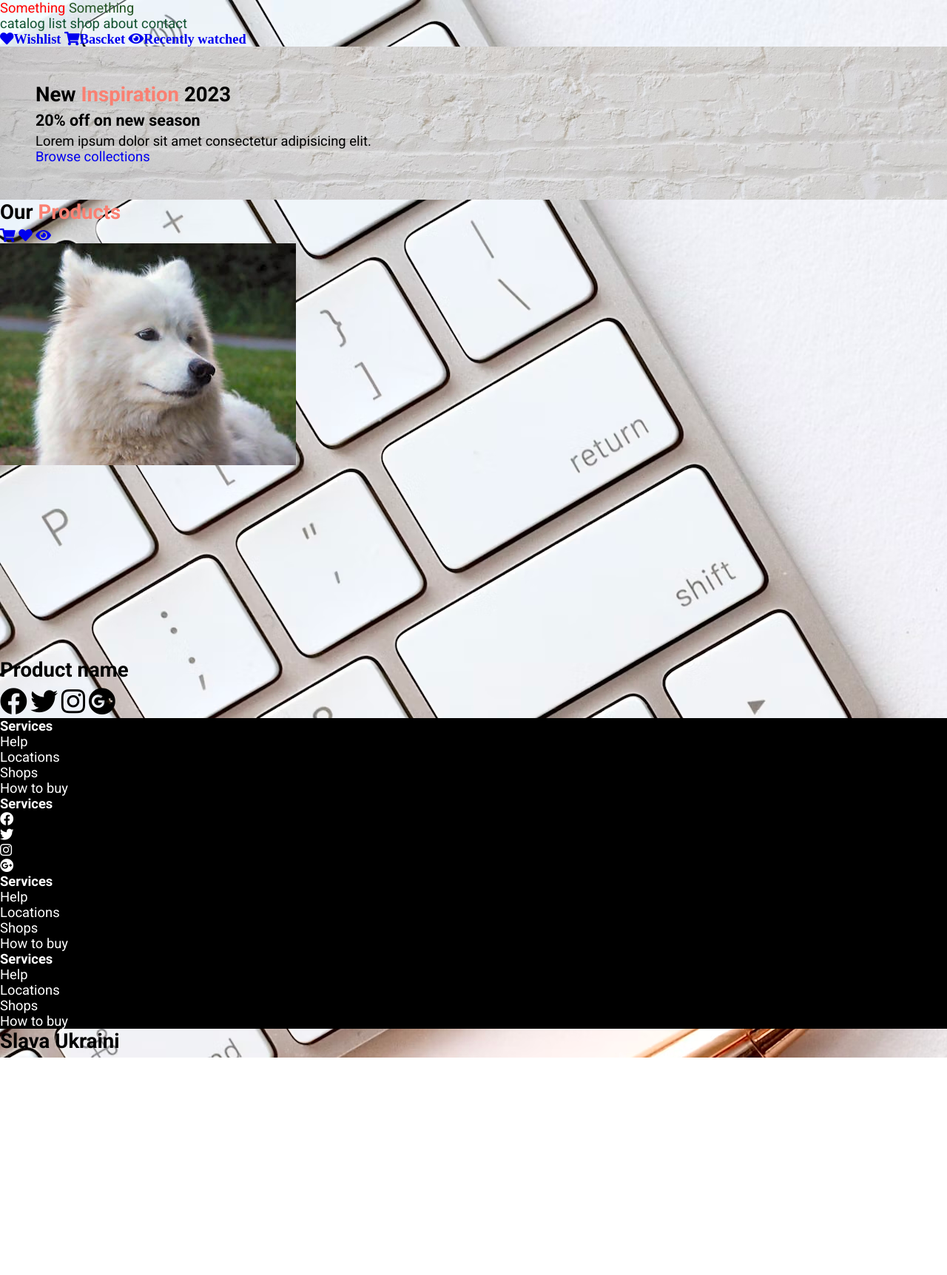
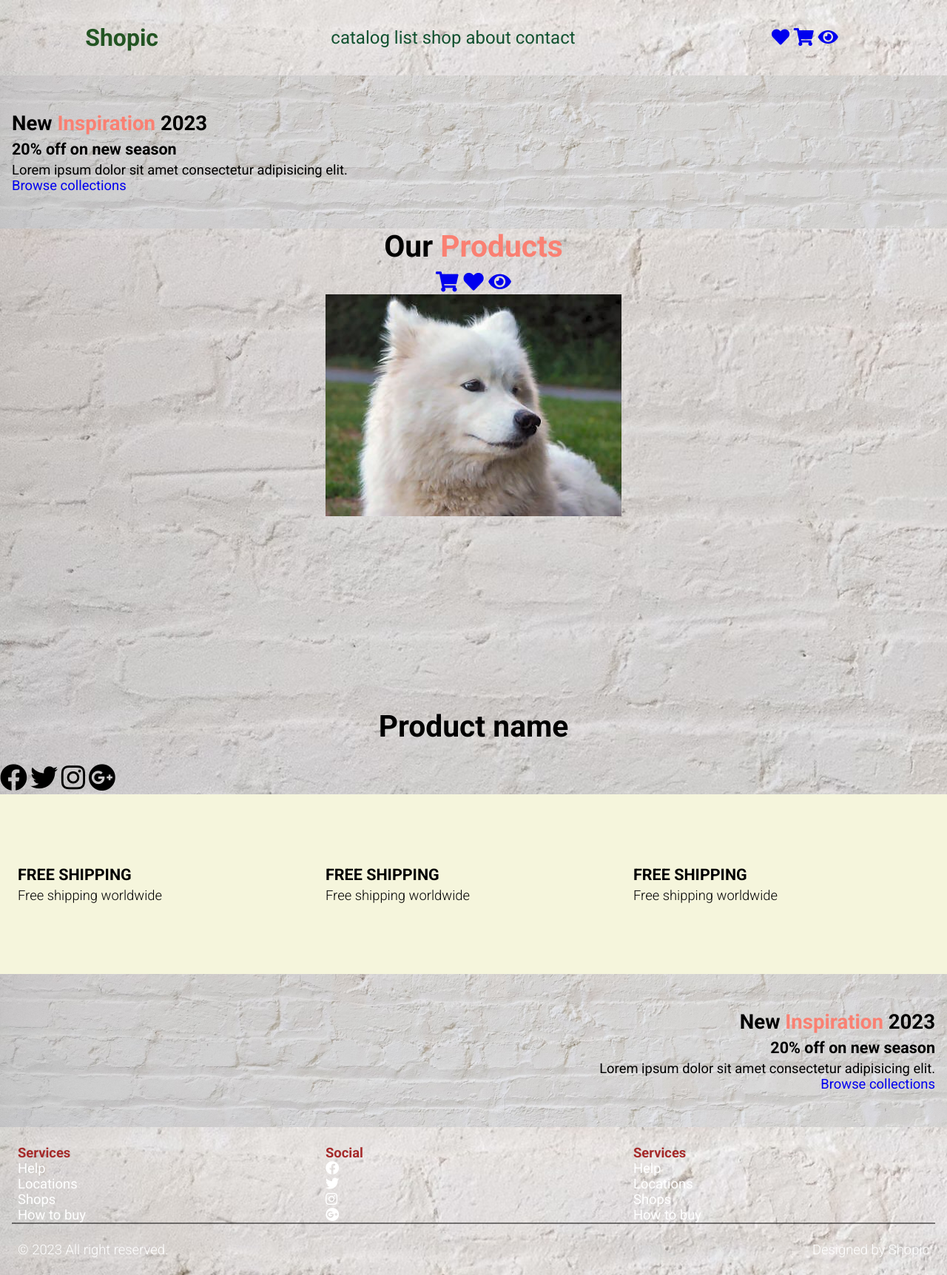
Before and after one commit to slavian333/html-g30, a plain HTML site: page index.html in a window 1280 px wide. Shown: the whole page at 74% size. Before the commit the page ends 1430 px from the top, so only its background shows below. Drawn offline with Linux system fonts and the light colour scheme.

Commit message:
4th lesson styling

```diff
--- a/css/app.css
+++ b/css/app.css
@@ -36,23 +36,6 @@ h1, h2, h3 {
     margin-bottom: .2em;
 }
 
-.page-header {
-    color: red;
-}
-
-.brand {
-    color: #235423;
-}
-
-
-.navbar a {
-    color: var(--anchor-color);
-}
-
-.toolbar {
-
-}
-
 .test {
     color: blueviolet;
 }
@@ -60,6 +43,18 @@ h1, h2, h3 {
 h2>span {
     color: salmon;
     font-weight: 600;
+}
+
+.d-inline-block {
+
+}
+
+.d-block{
+    display: block;
+}
+
+.d-flex {
+    display: flex;
 }
 
 /* hero */
@@ -80,6 +75,14 @@ h2>span {
 
 }
 
+.text-uppercase {
+    text-transform: uppercase;
+}
+
+.text-center {
+    text-align: center;
+}
+
 /* footer */
 
 .footer-social a{
@@ -95,6 +98,10 @@ h2>span {
 
 .bg-centre{
     background-position: center center !important;
+}
+
+.bg-light {
+    background-color: beige;
 }
 
 /* pading */
@@ -163,6 +170,10 @@ h2>span {
     text-align: left;
 }
 
+.align-right {
+    text-align: right;
+}
+
 /* .hero{
     overflow-y: hidden;
     width: 100%;
@@ -180,11 +191,185 @@ h2>span {
     color: white;
 }
 
+h4 {
+    color: brown;
+}
+
+.container {
+    width: 100%;
+    padding: 0 1rem;
+    margin: 0 auto;
+}
+
+.row {
+    display: flex;
+    justify-content: space-between;
+    flex-wrap: wrap;
+}
+
+.row>* {
+    width: 100%;
+    max-width: 100%;
+    padding: 0 .5rem;
+    margin-top: 0;
+}
+
+.link-unstyle {
+    list-style: none;
+}
+
+.border-top {
+    border-top: rgba(0, 0, 0, .5) 2px solid;
+}
+
+.pt-4 {
+    padding-top: 1.5rem;
+}
+
+.text-start {
+    text-align: left;
+}
+
+.text-end {
+    text-align: right;
+}
+
+.text-muted {
+    font-weight: 300;
+}
+
+.bg-fixed {
+    background-attachment: fixed !important;
+}
+
+.col-auto {
+    width: auto;
+    flex: 0 0 auto;
+}
+
+.col-1 {
+    width: calc(100% / 12);
+    flex: 0 0 auto;
+}
+
+.col-2 {
+    width: calc(100% / 6);
+    flex: 0 0 auto;
+}
+
+.col-3 {
+    width: calc(100% / 4);
+    flex: 0 0 auto;
+}
+
+.col-4 {
+    width: calc(100% / 3);
+    flex: 0 0 auto;
+}
+
+.col-5 {
+    width: calc(500% / 12);
+    flex: 0 0 auto;
+}
+
+.col-6 {
+    width: 50%;
+    flex: 0 0 auto;
+}
+
+.col-7 {
+    width: calc(700% / 12);
+    flex: 0 0 auto;
+}
+
+.col-8 {
+    width: calc(800% / 12);
+    flex: 0 0 auto;
+}
+
+.col-9 {
+    width: 75%;
+    flex: 0 0 auto;
+}
+
+.col-10 {
+    width: calc(1000% / 12);
+    flex: 0 0 auto;
+}
+
+.col-11 {
+    width: calc(1100% / 12);
+    flex: 0 0 auto;
+}
+
+.col-12 {
+    width: 100%;
+    flex: 0 0 auto;
+}
+
+/* Header */
+
+.header {
+    font-size: 1.7rem;
+    padding-bottom: 1rem;
+    text-align: center;
+}
+
+.page-header {
+    color: red;
+    padding: 2rem 9%;
+    display: flex;
+    justify-content: space-between;
+    align-items: center;
+}
+
+.page-header .brand {
+    color: #235423;
+    font-size: 2rem;
+    font-weight: 700;
+}
+
+.page-header .navbar {
+    font-size: 1.5rem;
+    color: var(--anchor-color);
+    margin: 0 2rem;
+}
+
+.navbar a {
+    color: var(--anchor-color);
+}
+
+.page-header .toolbar {
+    font-size: 1.5rem;
+    color: var(--anchor-color);
+    margin: 0 2rem;
+    cursor: pointer;
+}
+
+.product-container .content{
+    text-align: center;
+    padding: .5rem 0;
+}
+
+.product-container .content h3 {
+    font-size: 2rem;
+    padding-bottom: .5rem;
+
+}
+
+.product-container .content .price {
+    font-size: 2rem;
+    font-weight: 500;
+    color: salmon;
+}
+
 .product .image{
     height: 35rem;
     overflow: hidden;
 }
 
-.iamge img{
+.product .iamge img{
     object-fit: cover;
+    height: 100%;
+    width: 100%;
 }
--- a/index.html
+++ b/index.html
@@ -7,10 +7,10 @@
     <link rel="stylesheet" href="css/app.css">
     <link rel="stylesheet" href="https://cdnjs.cloudflare.com/ajax/libs/font-awesome/5.14.0/css/all.min.css">
 </head>
-<body style="background: url(images/background_2.avif);">
+<body style="background: url(images/background_1.avif);">
 
-    <header class="page-header">Something
-        <a href="#" class="brand">Something</a>
+    <header class="page-header">
+        <a href="#" class="brand">Shopic</a>
         <nav class="navbar">
             <a href="catalog.html">catalog</a>
             <a href="about.html">list</a>
@@ -20,15 +20,13 @@
         </nav>
 
         <div class="toolbar">
-            <a href="catalog.html" class="fas fa-heart">Wishlist</a>
-            <a href="about.html" class="fas fa-shopping-cart">Bascket</a>
-            <a href="contact.html" class="fas fa-eye">Recently watched</a>
+            <a href="catalog.html" class="fas fa-heart"></a>
+            <a href="about.html" class="fas fa-shopping-cart"></a>
+            <a href="contact.html" class="fas fa-eye"></a>
         </div>
-
-
     </header>
 
-    <section id="hero" class="hero bg-hero bg-cover bg-centre" style="background: url(images/background_1.avif);">
+    <section id="hero" class="hero bg-hero bg-cover bg-centre py-5" style="background: url(images/background_1.avif);">
         <div class="container py-5 align-left px-5">
             <h2>New <span>Inspiration </span> 2023</h2>
             <h3>20% off on new season</h3>
@@ -39,7 +37,7 @@
 
     <section id="catalog" class="catalog">
         <header class="header">
-            <h2>Our <span>Products</span></h2>
+            <h2 class="text-center">Our <span>Products</span></h2>
 
             <div class="product-continer">
                 <article class="product">
@@ -56,7 +54,7 @@
                 </article>
             </div>
 
-            <div class="product">
+            <div class="price">
                 <h2>Product name</h2>
             </div>
 
@@ -70,9 +68,58 @@
         <a href="https://www.google.com/"><i class="fab fa-google-plus"></i></a>
     </div>
 
-    <footer class="bg-dark text-white">
+    <section class="py-5 bg-light">
         <div class="container">
-            <div>
+            <div class="row text-center py-5">
+                <div class="col-4 px-3">
+                    <div class="d-inline block">
+                        <div class="icon">
+                            <div class="text-start mx-3">
+                                <h3 class="text-uppercase mb-1">Free shipping</h3>
+                                <p class="text-muted">Free shipping worldwide</p>
+                            </div>
+                        </div>
+                    </div>
+                </div>
+
+                <div class="col-4 px-3">
+                    <div class="d-inline-block">
+                        <div class="icon">
+                            <div class="text-start mx-3">
+                                <h3 class="text-uppercase mb-1">Free shipping</h3>
+                                <p class="text-muted">Free shipping worldwide</p>
+                            </div>
+                        </div>
+                    </div>
+                </div>
+
+                <div class="col-4 px-3">
+                    <div class="d-inline block">
+                        <div class="icon">
+                            <div class="text-start mx-3">
+                                <h3 class="text-uppercase mb-1">Free shipping</h3>
+                                <p class="text-muted">Free shipping worldwide</p>
+                            </div>
+                        </div>
+                    </div>
+                </div>
+            </div>
+        </div>
+    </section>
+
+    <section id="divider" class="divider bg-fixed bg-cover bg-centre py-5" style="background: url(images/background_1.avif);">
+        <div class="container py-5 align-right px-5">
+            <h2>New <span>Inspiration </span> 2023</h2>
+            <h3>20% off on new season</h3>
+            <p>Lorem ipsum dolor sit amet consectetur adipisicing elit.</p>
+            <a href="#"> Browse collections</a>
+        </div>
+    </section>
+
+    <footer class="bg-dark text-white py-4" style="background: url(images/background_1.avif)">
+        <div class="container py-4">
+            <div class="row">
+                <div class="col-4">
                     <h4>Services</h4>
                     <ul class="link-unstyle">
                         <li>Help</li>
@@ -82,8 +129,8 @@
                     </ul>
                 </div>
 
-            <div>
-                <h4>Services</h4>
+                <div class="col-4">
+                    <h4>Social</h4>
                     <ul class="link-unstyle">
                         <li><a href="https://uk-ua.facebook.com/" class="social-link"><i class="fab fa-facebook"></i></a></li>
                         <li><a href="https://twitter.com/home?lang=ua" class="social-link"><i class="fab fa-twitter"></i></a></li>
@@ -92,7 +139,7 @@
                     </ul>
                 </div>
 
-            <div>
+                <div class="col-4">
                     <h4>Services</h4>
                     <ul class="link-unstyle">
                         <li>Help</li>
@@ -102,7 +149,7 @@
                     </ul>
                 </div>
 
-            <div>
+                <!-- <div class="col">
                     <h4>Services</h4>
                     <ul class="link-unstyle">
                         <li>Help</li>
@@ -110,10 +157,23 @@
                         <li>Shops</li>
                         <li>How to buy</li>
                     </ul>
+                </div> -->
+            </div>
+
+            <div class="border-top pt-4"></div>
+                <div class="row">
+                    <div class="text-start col-6">
+                        <p class="small text-muted">&copy; 2023 All right reserved.</p>
+                    </div>
+
+                    <div class="text-end col-6">
+                        <p class="small text-muted">Designed by <a class="text-white" href="#">Shopic</a></p>
+                    </div>
+                </div>
             </div>
         </div>
     </footer>
 
-    <h2>Slava Ukraini</h2>
+    <!-- <h2>Slava Ukraini</h2> -->
 </body>
 </html>
```
Lines whose indentation alone changed are shown as unchanged.
